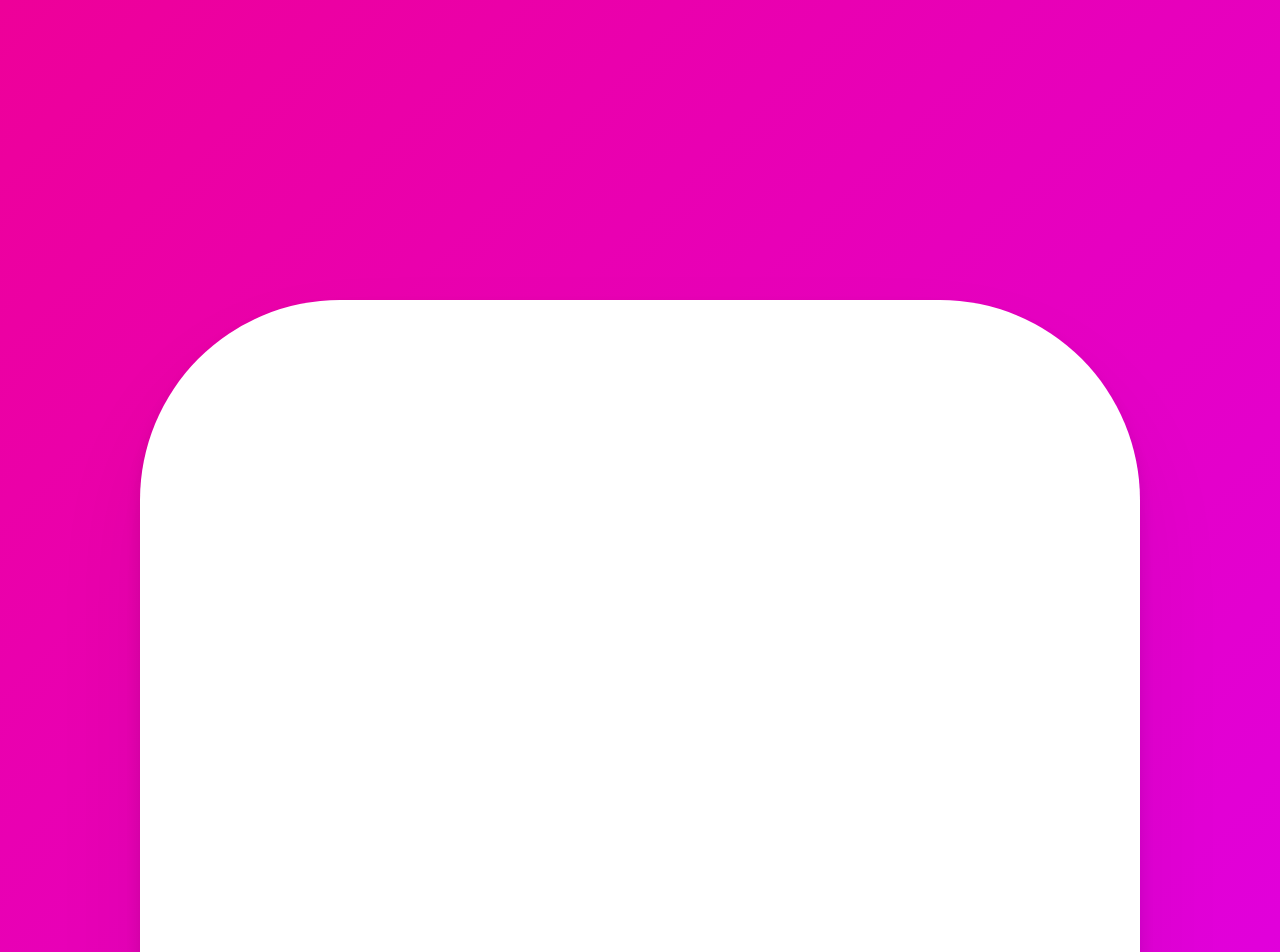
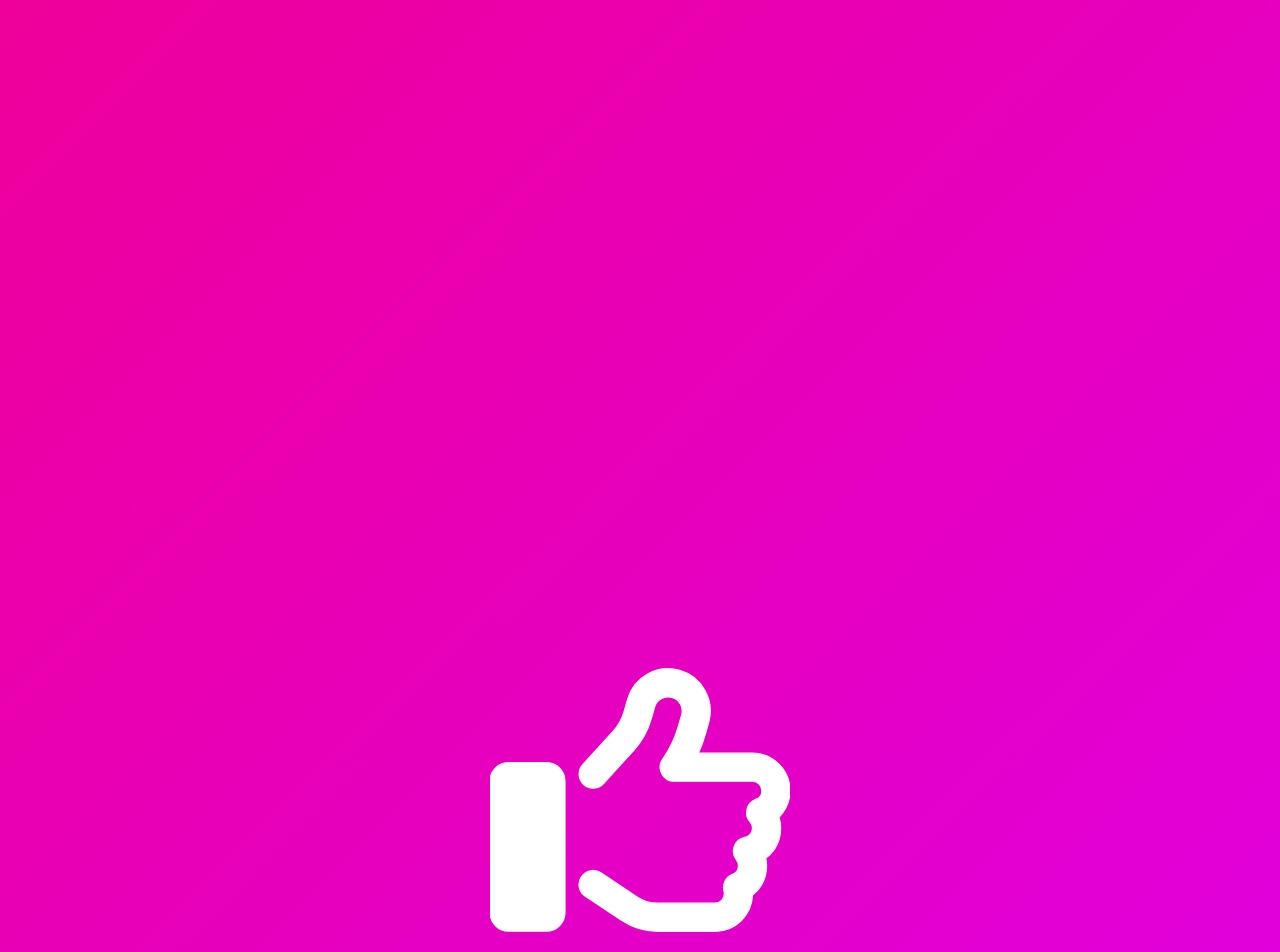
Before and after one commit to jasongoose/react-master-class, a React (Vite) app: page /motion in a window 1280 px wide. Shown: the top 952 px of the page. Built offline with nearby package versions, Linux system fonts and the light colour scheme; a web font is replaced by a local one.

Commit message:
SVG animation part done

```diff
--- a/src/routes/Motion.tsx
+++ b/src/routes/Motion.tsx
@@ -19,6 +19,17 @@ const Box = styled(motion.div)`
   box-shadow: 0 2px 3px rgba(0, 0, 0, 0.1), 0 10px 20px rgba(0, 0, 0, 0.06);
 `;
 
+const Svg = styled(motion.svg)`
+  width: 300px;
+  height: 300px;
+  color: white;
+
+  path {
+    stroke: white;
+    stroke-width: 2px;
+  }
+`;
+
 function Motion() {
   const x = useMotionValue(0);
   const rotateZ = useTransform(x, [-800, 800], [-360, 360]);
@@ -33,15 +44,39 @@ function Motion() {
   useEffect(() => {
     // x.on('change', () => {})
     // scale.on('change', () => {})
-    scrollY.on('change', () => {
-      console.log("scrollY", scrollY.get());
-      console.log("scrollYProgress", scrollYProgress.get());
-    })
+    // scrollY.on('change', () => {})
   }, [scrollY, scrollYProgress]);
+
+  const svgVariants = {
+    start: {
+      fill: "rgba(255, 255, 255, 0)",
+      pathLength: 0,
+    },
+    end: {
+      fill: "rgba(255, 255, 255, 1)",
+      pathLength: 1,
+    }
+  }
 
   return (
       <Wrapper style={{background: gradient}}>
-        <Box style={{x, scale, rotateZ}} drag dragSnapToOrigin></Box>
+        {/*<Box style={{x, scale, rotateZ}} drag dragSnapToOrigin></Box>*/}
+        <Svg xmlns="http://www.w3.org/2000/svg"
+             viewBox="0 0 512 512">
+          <motion.path
+              variants={svgVariants}
+              initial="start"
+              animate="end"
+              transition={{
+                default: {
+                  duration: 5,
+                  fill: {
+                    duration: 2, delay: 5
+                  }
+                }
+              }}
+              d="M323.8 34.8c-38.2-10.9-78.1 11.2-89 49.4l-5.7 20c-3.7 13-10.4 25-19.5 35l-51.3 56.4c-8.9 9.8-8.2 25 1.6 33.9s25 8.2 33.9-1.6l51.3-56.4c14.1-15.5 24.4-34 30.1-54.1l5.7-20c3.6-12.7 16.9-20.1 29.7-16.5s20.1 16.9 16.5 29.7l-5.7 20c-5.7 19.9-14.7 38.7-26.6 55.5c-5.2 7.3-5.8 16.9-1.7 24.9s12.3 13 21.3 13L448 224c8.8 0 16 7.2 16 16c0 6.8-4.3 12.7-10.4 15c-7.4 2.8-13 9-14.9 16.7s.1 15.8 5.3 21.7c2.5 2.8 4 6.5 4 10.6c0 7.8-5.6 14.3-13 15.7c-8.2 1.6-15.1 7.3-18 15.2s-1.6 16.7 3.6 23.3c2.1 2.7 3.4 6.1 3.4 9.9c0 6.7-4.2 12.6-10.2 14.9c-11.5 4.5-17.7 16.9-14.4 28.8c.4 1.3 .6 2.8 .6 4.3c0 8.8-7.2 16-16 16l-97.5 0c-12.6 0-25-3.7-35.5-10.7l-61.7-41.1c-11-7.4-25.9-4.4-33.3 6.7s-4.4 25.9 6.7 33.3l61.7 41.1c18.4 12.3 40 18.8 62.1 18.8l97.5 0c34.7 0 62.9-27.6 64-62c14.6-11.7 24-29.7 24-50c0-4.5-.5-8.8-1.3-13c15.4-11.7 25.3-30.2 25.3-51c0-6.5-1-12.8-2.8-18.7C504.8 273.7 512 257.7 512 240c0-35.3-28.6-64-64-64l-92.3 0c4.7-10.4 8.7-21.2 11.8-32.2l5.7-20c10.9-38.2-11.2-78.1-49.4-89zM32 192c-17.7 0-32 14.3-32 32L0 448c0 17.7 14.3 32 32 32l64 0c17.7 0 32-14.3 32-32l0-224c0-17.7-14.3-32-32-32l-64 0z"/>
+        </Svg>
       </Wrapper>
   )
 }
```
